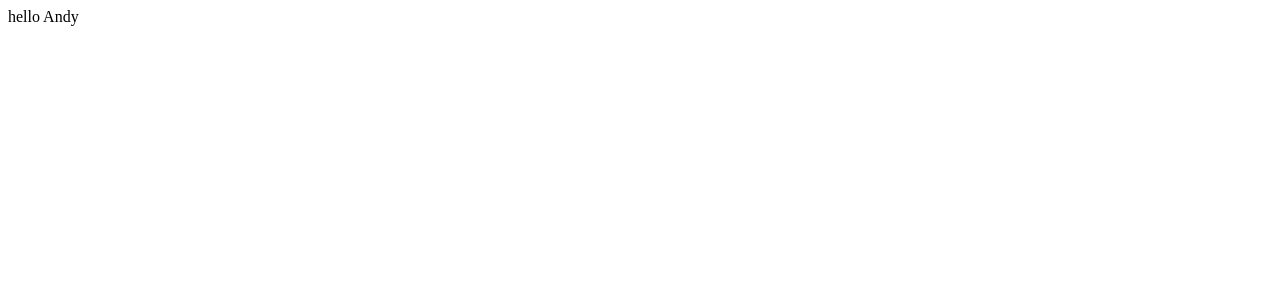
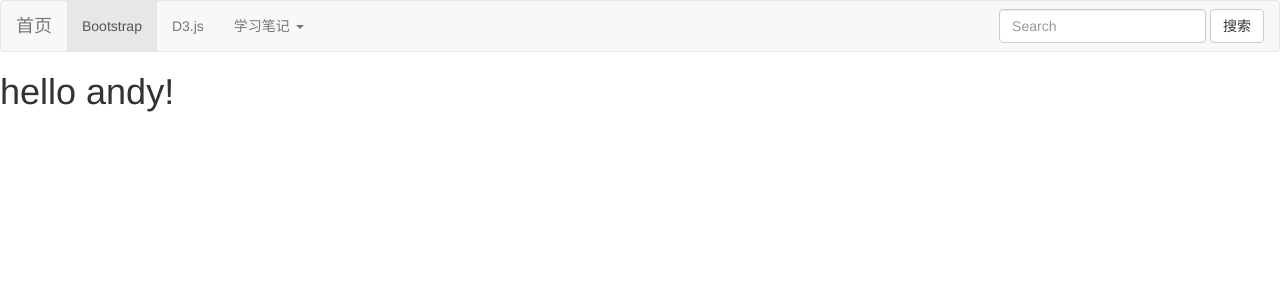
Before and after one commit to auzurdragon/mywebsite, a Django app: page / in a window 1280 px wide. Before the commit the part shown is almost empty. Shown: the top 300 px of the page. Run offline with Django 3.2, Linux system fonts and the light colour scheme; some libraries are stand-ins or nearby versions.

Commit message:
index.html

```diff
--- a/mywebsite/urls.py
+++ b/mywebsite/urls.py
@@ -13,11 +13,17 @@ Including another URLconf
     1. Import the include() function: from django.conf.urls import url, include
     2. Add a URL to urlpatterns:  url(r'^blog/', include('blog.urls'))
 """
+# 加载url解析方法, 用于urlpatterns
 from django.conf.urls import url
+# 加载admin, 用于管理后台url
 from django.contrib import admin
+# 加载静态文件目录
+from django.conf import settings
+from django.conf.urls.static import static
+# 加载mywebsite下的views视图文件
 from mywebsite import views
 
 urlpatterns = [
     url(r'^admin/', admin.site.urls),
     url(r'^$', views.index), # 指定首页为index
-]
+] + static(settings.STATIC_URL, document_root=settings.STATIC_ROOT)
--- a/mywebsite/views.py
+++ b/mywebsite/views.py
@@ -1,5 +1,15 @@
 from django.http import HttpResponse
 
+
 def index(request):
-    """index 首页"""
+    """
+        render_to_response()方法
+        index 首页
+    """
+    from django.shortcuts import render_to_response
+    return render_to_response('index.html')
+
+
+def hello(request):
+    """HttpResponse示例"""
     return HttpResponse("hello Andy")
--- a/templates/index.html
+++ b/templates/index.html
@@ -1,4 +1,6 @@
 <!DOCTYPE html>
+<!-- 加载静态文件目录 -->
+{% load static %}
 <!-- 申明html所使用的语言，有助于语音合成工具确定其发音，BOOTSTRAP提供的语言代码表https://www.sitepoint.com/iso-2-letter-language-codes/ -->
 <html lang="zh-CN">
     <head>
@@ -7,9 +9,72 @@
         <!-- 申明字符编码 -->
         <meta charset="utf-8">
         <!-- 引入BOOTSTRAP -->
-        <link href=""
-        <title>淡墨青衫</title>
+        <link href="{% static 'bootstrap/css/bootstrap.min.css' %}" rel="stylesheet">
+        <script src="{% static 'bootstrap/js/jquery-1.11.0.min.js' %}"></script>
+        <script src="{% static 'bootstrap/js/bootstrap.min.js' %}"></script>
+        <!-- 新 Bootstrap 核心 CSS 文件 -->
+        <!-- <link href="https://cdn.bootcss.com/bootstrap/3.3.7/css/bootstrap.min.css" rel="stylesheet"> -->
+        <!-- 可选的Bootstrap主题文件（一般不使用）-->
+        <!-- <script src="https://cdn.bootcss.com/bootstrap/3.3.7/css/bootstrap-theme.min.css"></script> -->
+        <!-- jQuery文件。务必在bootstrap.min.js 之前引入 -->
+        <!-- <script src="https://cdn.bootcss.com/jquery/2.1.1/jquery.min.js"></script> -->
+        <!-- 最新的 Bootstrap 核心 JavaScript 文件 -->
+        <!-- <script src="https://cdn.bootcss.com/bootstrap/3.3.7/js/bootstrap.min.js"></script> -->
 
+        <!-- 加载D3 -->
+        <!-- <script src="https://d3js.org/d3.v4.min.js"></script> -->
+        <script src="{% static 'd3/d3.min.js' %}"></script>
+        <title>淡墨青衫-书山有路勤为径, 学海无涯苦作舟</title>
     </head>
-    <body></body>
+    <body>
+        <nav class="navbar navbar-default" role="navigation">
+            <div class="container-fluid">
+                <!-- 首页 -->
+                <div class="navbar-header">
+                    <a class="navbar-brand" href="#">首页</a>
+                </div>
+                <!-- 导航栏中的文本
+                <div>
+                    <p class="navbar-text">纯文本</p>
+                </div>
+                -->
+                <!-- 导航条 -->
+                <div>
+                    <ul class="nav navbar-nav">
+                        <!-- .active标记为活跃 -->
+                        <li class="active"><a href="#">Bootstrap</a></li>
+                        <li><a href="#">D3.js</a></li>
+                        <!-- 在导航条中增加一个下拉菜单 -->
+                        <li class="dropdown">
+                            <!-- 设置下拉菜单的标题 -->
+                            <a href="#" class="dropdown-toggle" data-toggle="dropdown">
+                                学习笔记
+                                <b class="caret"></b>
+                            </a>
+                            <ul class="dropdown-menu">
+                                <li><a href="#">Python</a></li>
+                                <li><a href="#">R</a></li>
+                                <!-- 插入分隔线 -->
+                                <li class="divider"></li>
+                                <li><a href="#">D3.js</a></li>
+                                <li class="divider"></li>
+                                <li><a href="#">Bootstrap</a></li>
+                            </ul>
+                        </li>
+                    </ul>
+                </div>
+                <!-- 导航栏中的表单, navbar-right指定对齐方式 -->
+                <form class="navbar-form navbar-right" role="search">
+                    <!-- 输入框 -->
+                    <div class="form-group">
+                        <!-- placeholder="Search"指定输入框中的默认文字 -->
+                        <input type="text" class="form-control" placeholder="Search">
+                    </div>
+                    <!-- 搜索按钮 -->
+                    <button type="submit" class="btn btn-default">搜索</button>
+                </form>
+            </div>
+        </nav>
+        <h1>hello andy!</h1>
+    </body>
 </html>
```
Also changed, not shown: mywebsite/settings.py (+6 -1 lines).
